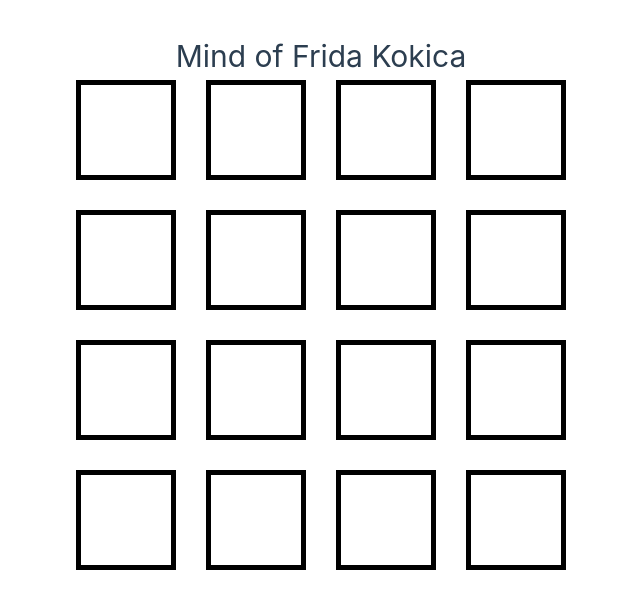
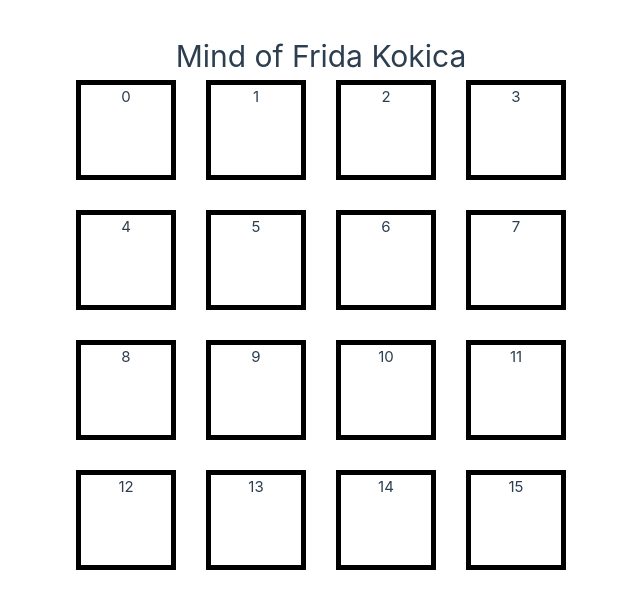
Before and after one commit to manjana61/mind-of-frida-kokica, a Vue app in the folder mind-of-frida-kokica/: page / in a window 1280 px wide. Shown: the top 608 px of the page, without its empty margins (319-959 px from the left). Built offline with nearby package versions, Linux system fonts and the light colour scheme.

Commit message:
Uveo prop u Card-Component. U CardComponent u App.vue sam promenio :value=index. Sta ne valja u :index=index?

```diff
--- a/mind-of-frida-kokica/src/App.vue
+++ b/mind-of-frida-kokica/src/App.vue
@@ -6,7 +6,7 @@
         v-for="(card, index) in cardList"
         :key="card.id"
         :index="index"
-        :value="card"
+        :value="index"
       />
     </div>
   </header>
@@ -22,7 +22,7 @@ export default {
     CardComponent,
   },
 
-  data() {
+  setup() {
     let cardList = [];
     for (let i = 0; i < 16; i++) {
       cardList.push(i);
--- a/mind-of-frida-kokica/src/components/Card-Component.vue
+++ b/mind-of-frida-kokica/src/components/Card-Component.vue
@@ -1,9 +1,16 @@
 <template>
-  <div class="card"></div>
+  <div class="card">{{ value }}</div>
 </template>
 
 <script>
-export default {};
+export default {
+  props: {
+    value: {
+      type: Number,
+      required: true,
+    },
+  },
+};
 </script>
 
 <style></style>
```
